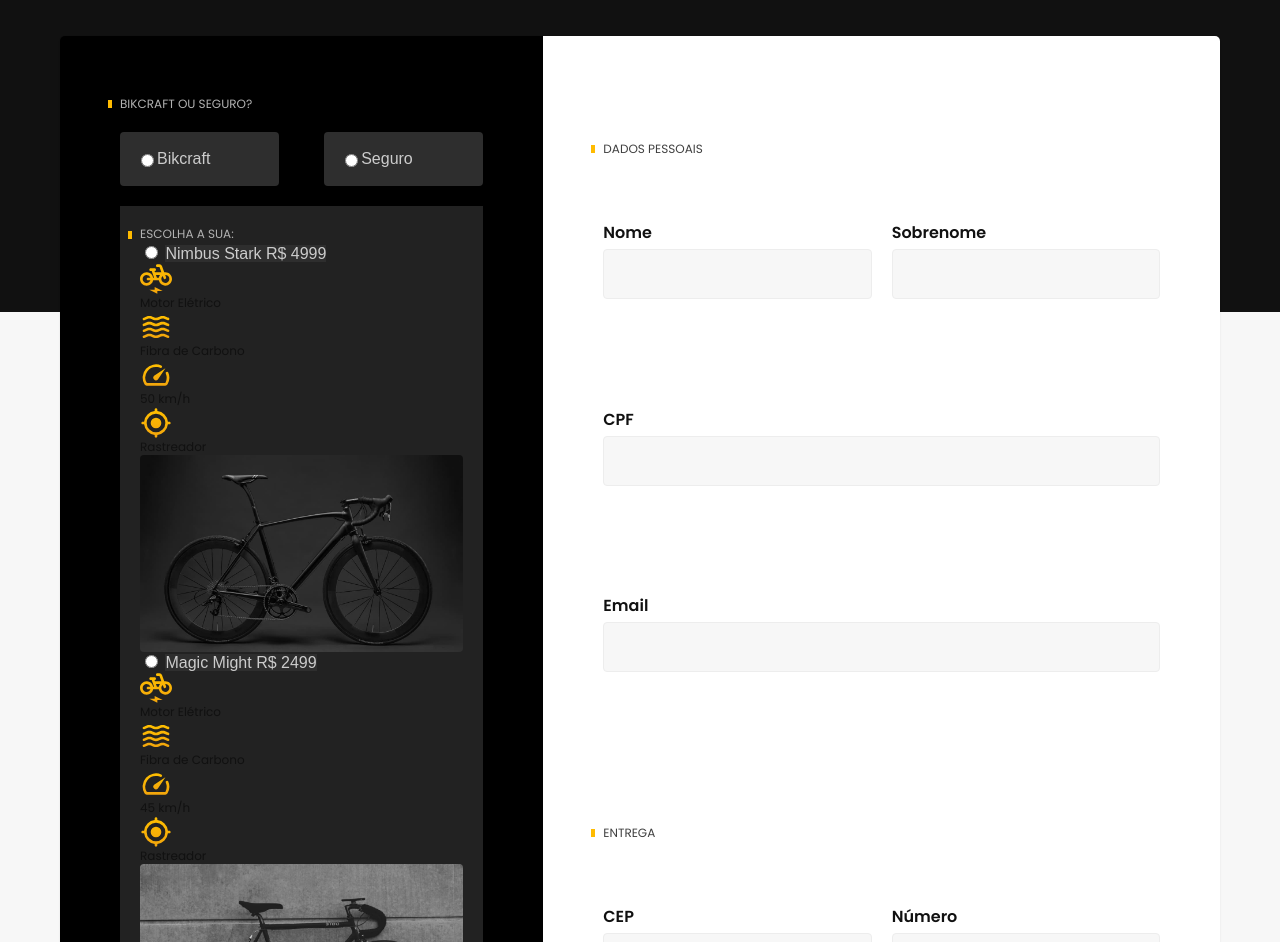
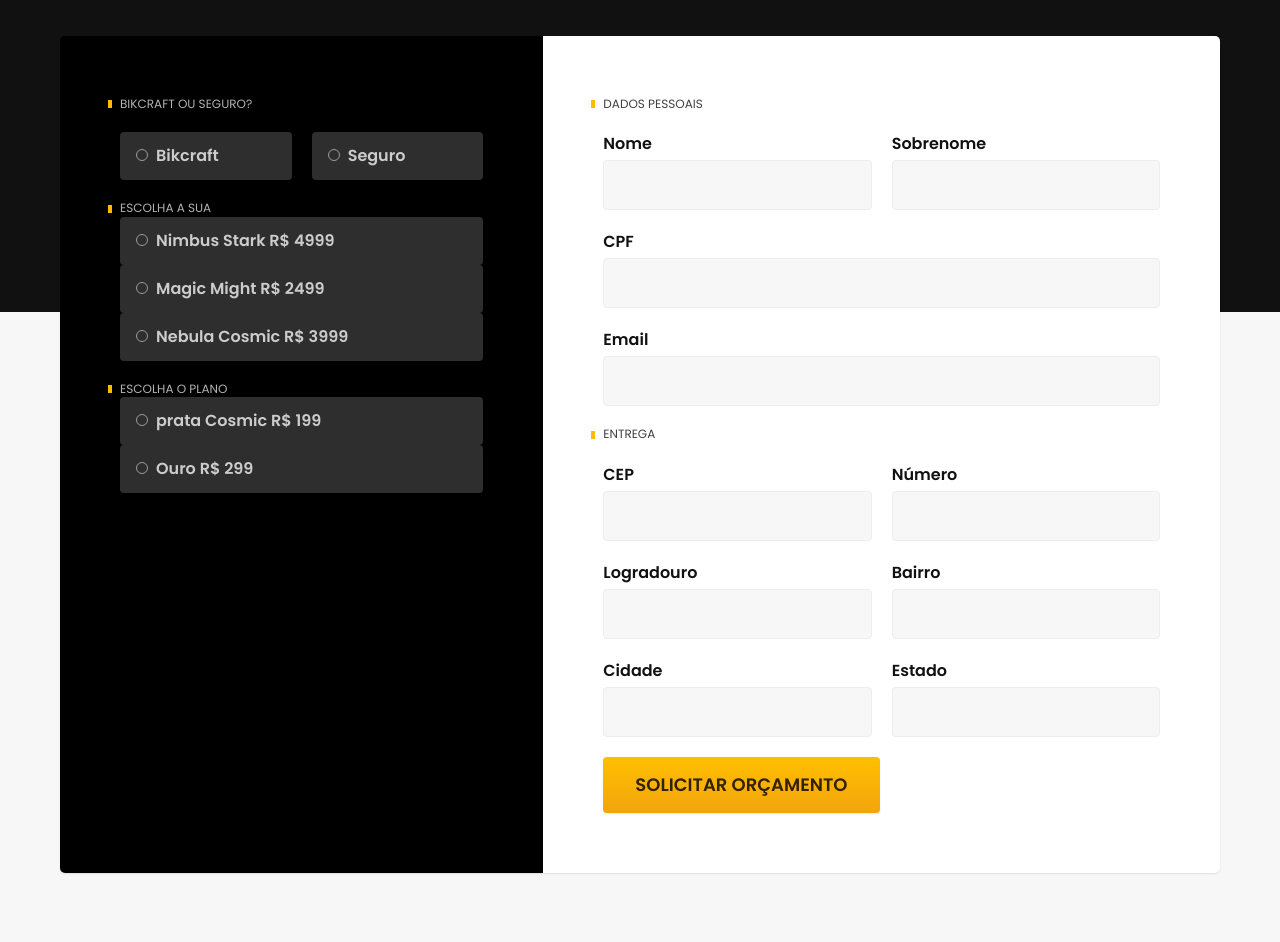
Before and after one commit to Pinheirops/Bikcraft_Projeto_Final-Origamid, a plain HTML site: page orcamento.html in a window 1280 px wide. Shown: the part 288-1230 px from the top of the page. Drawn offline with Linux system fonts and the light colour scheme.

Commit message:
Re-leitura do codigo para achar erros, correçao do erro do input na pagina de orcamento.

```diff
--- a/estilo/sub/orcamento.css
+++ b/estilo/sub/orcamento.css
@@ -1,6 +1,7 @@
 #orcamento {
   background: linear-gradient(var(--c11) 600px, var(--c1) 0px);
 }
+
 .orcamento {
   display: grid;
   grid-template-columns: 5fr 7fr;
@@ -15,6 +16,10 @@
   align-items: center;
 }
 
+.orcamento-dados h2 {
+  color: var(--c9);
+}
+
 .orcamento h2::before {
   content: "";
   display: inline-block;
@@ -25,14 +30,74 @@
   left: -12px;
 }
 
-.orcamento-conteudo h2 {
-  color: var(--c5);
+.orcamento-produto,
+.orcamento-dados {
+  padding: 60px;
+  box-shadow: 0 1px 2px rgba(0, 0, 0, 0.1);
+}
+
+.orcamento-produto {
+  border-radius: 5px 0 0 5px;
+  background: var(--c12);
+  display: grid;
+  grid-template-columns: 1fr 1fr;
+  gap: 20px;
+  align-content: flex-start;
+}
+
+.orcamento-produto label {
+  font: 600 1rem/1.5 'Poppins', sans-serif;
+  color: var(--c4);
+  background: var(--c10);
+  display: block;
+  padding: 12px 16px;
+  border-radius: 4px;
+  cursor: pointer;
+}
+
+.orcamento-produto input:checked + label{
+  background: var(--c0);
+  color: var(--c11);
+}
+
+.orcamento-produto input {
+  justify-self: start;
+  margin: 0px;
+  opacity: 0;
+  position: absolute;
+  pointer-events: none;
+}
+
+.orcamento-produto > * {
+  grid-column: 1 / -1;
+}
+.orcamento-produto  label {
+  grid-column: initial;
+}
+
+.orcamento-produto  label::before{
+  content: '';
+  display: inline-block;
+  width: 12px;
+  height: 12px;
+  border: 1px solid var(--c6);
+  border-radius: 50%;
+  margin-right: 8px;
+  box-sizing: border-box;
+}
+
+.orcamento-produto input:checked + label::before {
+  border-color: var(--c7);
+  box-shadow: inset 0 0 0 2px var(--c0), inset 0 0 0 5px var(--c10);
+}
+
+.orcamento-dados {
+  border-radius: 0 5px 5px 0;
+  background: var(--c0);
+
 }
 
 .orcamento-conteudo {
-  padding: 20px;
-  background: #222;
-  margin: 20px 0px;
 
 }
 
@@ -40,65 +105,3 @@
 #seguro:checked ~ #orcamento-seguro {
   display: block;
 }
-
-.orcamento-dados h2 {
-  color: var(--c9);
-}
-
-.orcamento-produto,
-.orcamento-dados {
-  padding: 60px;
-  box-shadow: 0 1px 2px rgba(0, 0, 0, 0.1);
-}
-
-.orcamento-dados {
-  border-radius: 0 5px 5px 0;
-  background: var(--c0);
-}
-
-.orcamento-produto {
-  border-radius: 5px 0 0 5px;
-  background: var(--c12);
-  align-content: start;
-  gap: 20px;
-}
-
-.orcamento-container {
-  display: flex;
-  justify-content: space-between;
-  margin-top: 20px;
-}
-
-div.container-seguro {
-  display: flex;
-  align-items: center;
-  height:30px;
-  background-color: #2e2e2e;;
-  padding: 12px 16px;
-  width: 35%;
-  border-radius: 4px;
-}
-
-div.container-bike {
-  display: flex;
-  align-items: center;
-  height: 30px;
-  width: 35%;
-  background-color: #2e2e2e;;
-  padding: 12px 16px;
-  border-radius: 4px;
-
-}
-
-.orcamento-produto > * {
-  grid-column: 1 / -1;
-}
-
-.orcamento-produto > label {
-  grid-column: initial;
-}
-
-.orcamento-produto label {
- color: var(--c4);
- background: var(--c10);
-}
--- a/orcamento.html
+++ b/orcamento.html
@@ -34,79 +34,47 @@
   <main>
     <div class="titulo-bg">
       <div class="titulo container">
-        <p class="font-2-l-b">Cotaçoes no seu email.</p>
+        <p class="font-2-l-b">Cotações no seu email.</p>
         <h1 class="font-1-xxl">Orcamento<span>.</span></h1>
       </div>
     </div>
+    <form class="orcamento container" action="./">
+      <div class="orcamento-produto">
+        <h2 class="font-1-xs">Bikcraft ou Seguro?</h2>
 
-    <form class="orcamento container" action="./">
-      <!-- Produto -->
-      <div class="orcamento-produto">
-        <h2 class="font-1-xs cor-5">Bikcraft ou Seguro?</h2>
+        <input type="radio" name="tipo" value="bikcraft" id="bikcraft">
+        <label for="bikcraft">Bikcraft</label>
 
-      <div class="orcamento-container">
-        <div class="container-bike">
-          <input type="radio" name="tipo" value="bikcraft" id="bikcraft">
-          <label for="bikcraft">Bikcraft</label>
-        </div>
-        <div class="container-seguro">
-          <input type="radio" name="tipo" value="seguro" id="seguro">
-          <label for="seguro">Seguro</label>
-        </div>
-      </div>
+        <input type="radio" name="tipo" value="seguro" id="seguro">
+        <label for="seguro">Seguro</label>
 
         <div class="orcamento-conteudo" id="orcamento-bikcraft">
-          <h2 class="font-1-xs cor-5">Escolha a sua:</h2>
+          <h2 class="font-1-xs">Escolha a sua</h2>
 
           <input type="radio" name="produto" value="nimbus" id="nimbus">
           <label for="nimbus">Nimbus Stark <span>R$ 4999</span></label>
-          <div class="radio-detalhes">
-            <ul class="font-1-xs cor-8">
-              <li><img src="./img/icones/eletrica.svg" alt=""> Motor Elétrico</li>
-              <li><img src="./img/icones/carbono.svg" alt=""> Fibra de Carbono</li>
-              <li><img src="./img/icones/velocidade.svg" alt=""> 50 km/h</li>
-              <li><img src="./img/icones/rastreador.svg" alt=""> Rastreador</li>
-            </ul>
-            <img src="./img/bicicletas/nimbus.jpg" alt="Bicicleta preta">
-          </div>
 
           <input type="radio" name="produto" value="magic" id="magic">
           <label for="magic">Magic Might <span>R$ 2499</span></label>
-          <div class="radio-detalhes">
-            <ul class="font-1-xs cor-8">
-              <li><img src="./img/icones/eletrica.svg" alt=""> Motor Elétrico</li>
-              <li><img src="./img/icones/carbono.svg" alt=""> Fibra de Carbono</li>
-              <li><img src="./img/icones/velocidade.svg" alt=""> 45 km/h</li>
-              <li><img src="./img/icones/rastreador.svg" alt=""> Rastreador</li>
-            </ul>
-            <img src="./img/bicicletas/magic.jpg" alt="Bicicleta preta">
-          </div>
 
           <input type="radio" name="produto" value="nebula" id="nebula">
           <label for="nebula">Nebula Cosmic <span>R$ 3999</span></label>
-          <div class="radio-detalhes">
-            <ul class="font-1-xs cor-8">
-              <li><img src="./img/icones/eletrica.svg" alt=""> Motor Elétrico</li>
-              <li><img src="./img/icones/carbono.svg" alt=""> Fibra de Carbono</li>
-              <li><img src="./img/icones/velocidade.svg" alt=""> 40 km/h</li>
-              <li><img src="./img/icones/rastreador.svg" alt=""> Rastreador</li>
-            </ul>
-            <img src="./img/bicicletas/nebula.jpg" alt="Bicicleta preta">
-          </div>
+
         </div>
 
         <div class="orcamento-conteudo" id="orcamento-seguro">
-          <h2 class="font-1-xs cor-5">Escolha o plano:</h2>
+          <h2 class="font-1-xs">Escolha o plano</h2>
 
           <input type="radio" name="produto" value="prata" id="prata">
-          <label for="prata" class="font-1-s cor-4">Prata <span>R$ 199</span></label>
+          <label for="prata">prata Cosmic <span>R$ 199</span></label>
 
           <input type="radio" name="produto" value="ouro" id="ouro">
-          <label for="ouro" class="font-1-s cor-4">Ouro <span>R$ 299</span></label>
+          <label for="ouro">Ouro <span>R$ 299</span></label>
+
         </div>
+
       </div>
 
-      <!-- Dados -->
       <div class="orcamento-dados form">
         <h2 class="font-1-xs cor-9 col-2">dados pessoais</h2>
         <div>
@@ -152,6 +120,7 @@
         </div>
         <button class="botao col-2">Solicitar Orçamento</button>
       </div>
+
     </form>
   </main>
 
```
